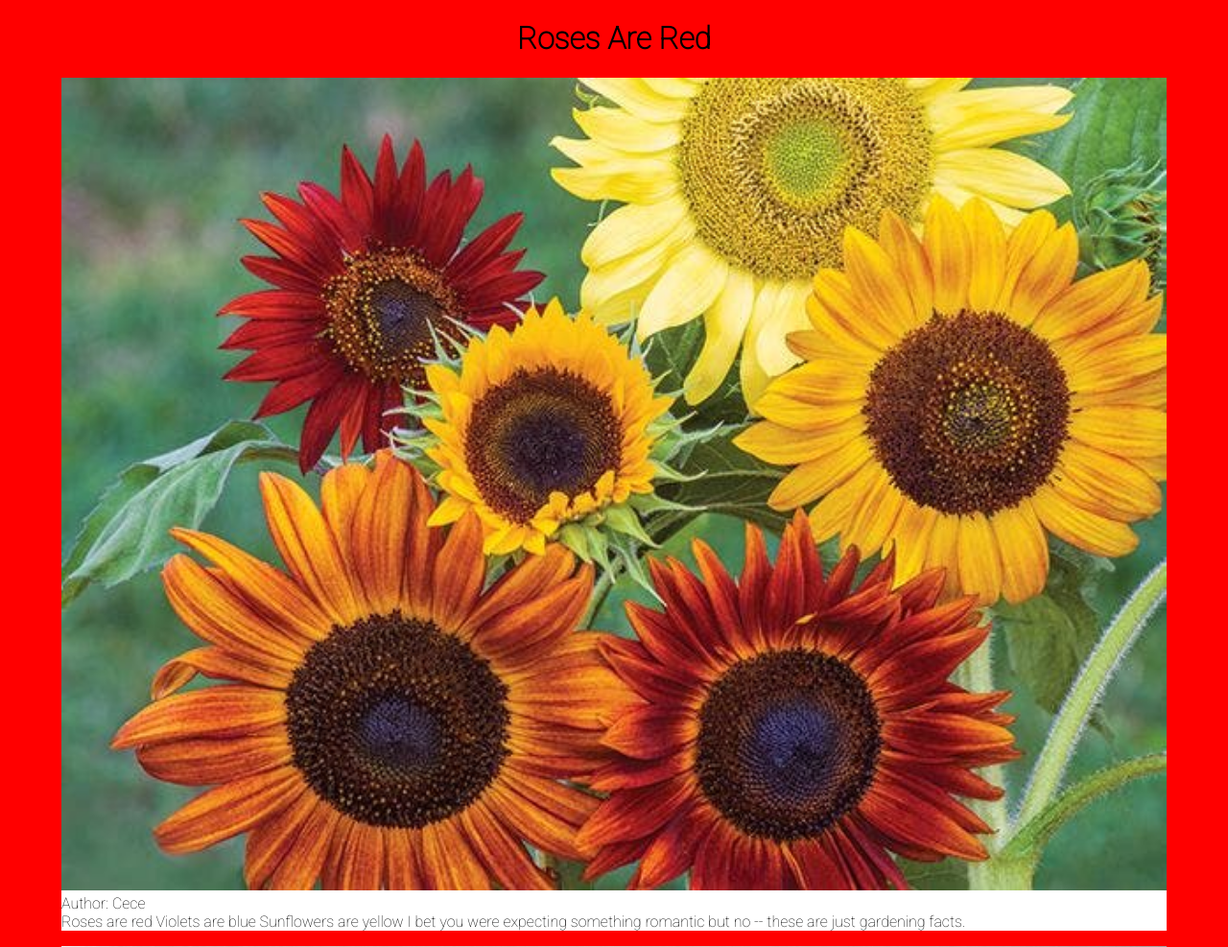
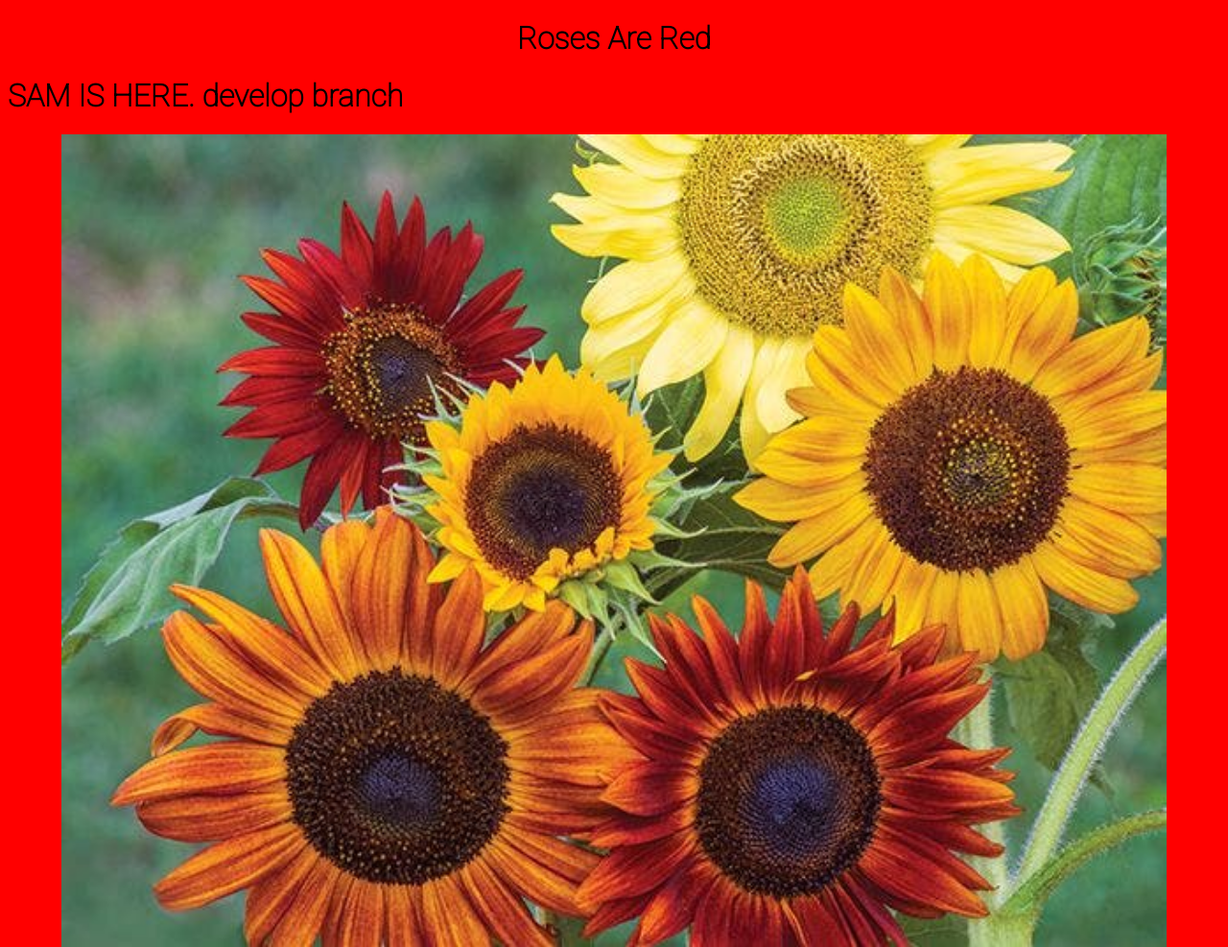
Before and after one commit to Green-Eggs-And-SAM/git-flow-lab, a plain HTML site: page index.html in a window 1280 px wide. Shown: the top 987 px of the page at 96% size. Drawn offline with Linux system fonts and the light colour scheme.

Commit message:
Add Sam is here to index.html

```diff
--- a/index.html
+++ b/index.html
@@ -2,12 +2,16 @@
 <html lang="en">
     <head>
         <meta charset="UTF-8" />
-    <meta name="viewport" content="width=<device-width>, initial-scale=1.0" />
+        <meta
+            name="viewport"
+            content="width=<device-width>, initial-scale=1.0"
+        />
         <title>Collaborating With Git and GitHub</title>
         <link rel="stylesheet" href="styles.css" />
     </head>
     <body>
         <h1 class="page-header">Roses Are Red</h1>
+        <h1>SAM IS HERE. develop branch</h1>
         <div id="poems" class="container"></div>
         <script src="script.js"></script>
     </body>
```
Lines whose indentation alone changed are shown as unchanged.
